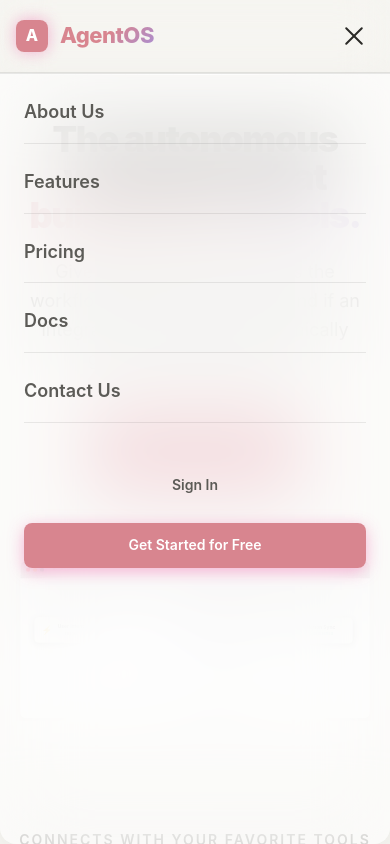
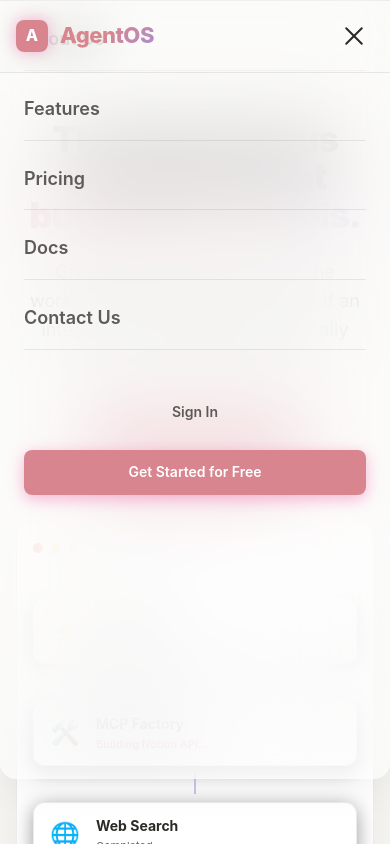
Before and after one commit to Ash1971-sys/Devpost_AgentOS, a Next.js app in the folder frontend/: page / in a window 390 px wide. Both pictures are taken after a click on the label 354 px from the left and 36 px from the top of the page. Shown: the top 844 px of the page. Built offline with nearby package versions, Linux system fonts and the light colour scheme.

Commit message:
fix: comprehensive mobile UI responsiveness, scroll locks, and dead code cleanup

```diff
--- a/frontend/src/app/globals.css
+++ b/frontend/src/app/globals.css
@@ -554,17 +554,6 @@ body {
   .navbar-public {
     padding: 16px !important;
   }
-  .navbar-public-links {
-    width: 100%;
-    margin-top: 16px;
-    overflow-x: auto;
-    padding-bottom: 8px;
-    gap: 16px !important;
-    justify-content: flex-start !important;
-  }
-  .navbar-public-links nav {
-    gap: 16px !important;
-  }
 }
 .pricing-card {
   transition: all 0.5s cubic-bezier(0.4, 0, 0.2, 1);
@@ -582,8 +571,19 @@ body {
   animation: none !important;
   transform: none !important;
 }
-:root.reduce-data .glass-card {
+:root.reduce-data .glass-card,
+:root.reduce-data .sidebar,
+:root.reduce-data .topbar {
   backdrop-filter: none !important;
   -webkit-backdrop-filter: none !important;
   background: var(--bg-secondary) !important;
 }
+
+@media (max-width: 600px) {
+  .hide-on-mobile {
+    display: none !important;
+  }
+  .topbar {
+    padding: 0 12px;
+  }
+}
--- a/frontend/src/app/page.tsx
+++ b/frontend/src/app/page.tsx
@@ -34,8 +34,8 @@ export default function LandingPage() {
           </div>
         </div>
 
-        {/* Animated Node Demo */}
-        <div className="diagram-zoom-wrapper animate-fade-in-up" style={{ marginTop: 80, animationDelay: "0.3s", zIndex: 10 }}>
+        {/* Animated Node Demo - Desktop */}
+        <div className="hidden md:block diagram-zoom-wrapper animate-fade-in-up" style={{ marginTop: 80, animationDelay: "0.3s", zIndex: 10 }}>
           <div id="demo" className="diagram-zoom glass-card" style={{ background: "var(--bg-secondary)", borderRadius: 16 }}>
             <div style={{ width: 1000, height: "100%", position: "relative" }}>
           {/* Header */}
@@ -113,6 +113,59 @@ export default function LandingPage() {
           </div>
           </div>
         </div>
+
+        {/* Animated Node Demo - Mobile Stack */}
+        <div className="md:hidden flex flex-col animate-fade-in-up glass-card mx-auto w-full max-w-sm text-left" style={{ marginTop: 40, animationDelay: "0.3s", zIndex: 10, background: "var(--bg-secondary)", borderRadius: 16, padding: "16px" }}>
+          {/* Header */}
+          <div style={{
+            display: "flex", alignItems: "center", gap: 8, marginBottom: 24, paddingBottom: 16, borderBottom: "1px solid var(--border-primary)"
+          }}>
+            <div style={{ width: 10, height: 10, borderRadius: "50%", background: "var(--error)" }} />
+            <div style={{ width: 10, height: 10, borderRadius: "50%", background: "var(--warning)" }} />
+            <div style={{ width: 10, height: 10, borderRadius: "50%", background: "var(--success)" }} />
+            <span style={{ marginLeft: 8, fontSize: 12, color: "var(--text-tertiary)", fontFamily: "var(--font-mono)" }}>workflow-active</span>
+          </div>
+
+          <div className="flex flex-col items-center gap-2">
+            <div className="node-card w-full" style={{ padding: "12px 16px" }}>
+              <div style={{ fontSize: 24 }}>⚡</div>
+              <div className="flex-1">
+                <div style={{ fontSize: 14, fontWeight: 700 }}>User Intent</div>
+                <div style={{ fontSize: 11, color: "var(--text-tertiary)" }}>Trigger</div>
+              </div>
+            </div>
+
+            <div style={{ width: 2, height: 20, background: "var(--accent-pink)", opacity: 0.5 }} />
+
+            <div className="node-card w-full" style={{ padding: "12px 16px" }}>
+              <div style={{ fontSize: 24 }}>🛠️</div>
+              <div className="flex-1">
+                <div style={{ fontSize: 14, fontWeight: 700 }}>MCP Factory</div>
+                <div style={{ fontSize: 11, color: "var(--accent-pink)", fontWeight: 600 }}>Building Notion API...</div>
+              </div>
+            </div>
+
+            <div style={{ width: 2, height: 20, background: "var(--accent-purple)", opacity: 0.5 }} />
+
+            <div className="node-card w-full" style={{ padding: "12px 16px" }}>
+              <div style={{ fontSize: 24 }}>🌐</div>
+              <div className="flex-1">
+                <div style={{ fontSize: 14, fontWeight: 700 }}>Web Search</div>
+                <div style={{ fontSize: 11, color: "var(--text-tertiary)" }}>Completed</div>
+              </div>
+            </div>
+
+            <div style={{ width: 2, height: 20, background: "var(--accent)", opacity: 0.5 }} />
+
+            <div className="node-card w-full" style={{ padding: "12px 16px" }}>
+              <div style={{ fontSize: 24 }}>✅</div>
+              <div className="flex-1">
+                <div style={{ fontSize: 14, fontWeight: 700 }}>Notion Sync</div>
+                <div style={{ fontSize: 11, color: "var(--success)" }}>Data inserted</div>
+              </div>
+            </div>
+          </div>
+        </div>
       </main>
 
       {/* App Integrations Marquee Showcase */}
@@ -125,7 +178,7 @@ export default function LandingPage() {
         <div className="marquee-container animate-fade-in-up">
           <div className="marquee-content" style={{ display: "flex", gap: 64, alignItems: "center" }}>
             {/* Repeated logos for infinite scroll effect */}
-            {Array.from({ length: 3 }).map((_, i) => (
+            {Array.from({ length: 2 }).map((_, i) => (
               <div key={i} style={{ display: "flex", gap: 64, alignItems: "center" }}>
                 <span style={{ fontSize: 32, fontWeight: 700, color: "var(--text-secondary)" }}>Stripe</span>
                 <span style={{ fontSize: 32, fontWeight: 700, color: "var(--text-secondary)" }}>Slack</span>
@@ -316,10 +369,10 @@ export default function LandingPage() {
         <div style={{ maxWidth: 1200, margin: "48px auto 0", paddingTop: 32, borderTop: "1px solid rgba(255,255,255,0.05)", display: "flex", justifyContent: "space-between", alignItems: "center", flexWrap: "wrap", gap: 16 }}>
           <p style={{ fontSize: 13, color: "var(--text-tertiary)" }}>© 2026 AgentOS Inc. All rights reserved.</p>
           <div style={{ display: "flex", gap: 16, color: "var(--text-tertiary)" }}>
-            <Link href="https://twitter.com" aria-label="AgentOS on Twitter" className="hover:text-[var(--text-primary)] transition-colors">
+            <Link href="https://twitter.com/AgentOS" target="_blank" rel="noopener noreferrer" aria-label="AgentOS on Twitter" className="hover:text-[var(--text-primary)] transition-colors">
               <svg width="20" height="20" fill="currentColor" viewBox="0 0 24 24"><path d="M24 4.557c-.883.392-1.832.656-2.828.775 1.017-.609 1.798-1.574 2.165-2.724-.951.564-2.005.974-3.127 1.195-.897-.957-2.178-1.555-3.594-1.555-3.179 0-5.515 2.966-4.797 6.045-4.091-.205-7.719-2.165-10.148-5.144-1.29 2.213-.669 5.108 1.523 6.574-.806-.026-1.566-.247-2.229-.616-.054 2.281 1.581 4.415 3.949 4.89-.693.188-1.452.232-2.224.084.626 1.956 2.444 3.379 4.6 3.419-2.07 1.623-4.678 2.348-7.29 2.04 2.179 1.397 4.768 2.212 7.548 2.212 9.142 0 14.307-7.721 13.995-14.646.962-.695 1.797-1.562 2.457-2.549z"/></svg>
             </Link>
-            <Link href="https://github.com" aria-label="AgentOS on GitHub" className="hover:text-[var(--text-primary)] transition-colors">
+            <Link href="https://github.com/Ash1971-sys/Devpost_AgentOS" target="_blank" rel="noopener noreferrer" aria-label="AgentOS on GitHub" className="hover:text-[var(--text-primary)] transition-colors">
               <svg width="20" height="20" fill="currentColor" viewBox="0 0 24 24"><path d="M12 0c-6.626 0-12 5.373-12 12 0 5.302 3.438 9.8 8.207 11.387.599.111.793-.261.793-.577v-2.234c-3.338.726-4.033-1.416-4.033-1.416-.546-1.387-1.333-1.756-1.333-1.756-1.089-.745.083-.729.083-.729 1.205.084 1.839 1.237 1.839 1.237 1.07 1.834 2.807 1.304 3.492.997.107-.775.418-1.305.762-1.604-2.665-.305-5.467-1.334-5.467-5.931 0-1.311.469-2.381 1.236-3.221-.124-.303-.535-1.524.117-3.176 0 0 1.008-.322 3.301 1.23.957-.266 1.983-.399 3.003-.404 1.02.005 2.047.138 3.006.404 2.291-1.552 3.297-1.23 3.297-1.23.653 1.653.242 2.874.118 3.176.77.84 1.235 1.911 1.235 3.221 0 4.609-2.807 5.624-5.479 5.921.43.372.823 1.102.823 2.222v3.293c0 .319.192.694.801.576 4.765-1.589 8.199-6.086 8.199-11.386 0-6.627-5.373-12-12-12z"/></svg>
             </Link>
           </div>
--- a/frontend/src/components/PublicNavbar.tsx
+++ b/frontend/src/components/PublicNavbar.tsx
@@ -2,30 +2,39 @@
 
 import Link from "next/link";
 import { useState, useEffect } from "react";
+import React from "react";
 import { usePathname } from "next/navigation";
 
 export default function PublicNavbar() {
   const [showNavbar, setShowNavbar] = useState(true);
-  const [lastScrollY, setLastScrollY] = useState(0);
   const [isMobileMenuOpen, setIsMobileMenuOpen] = useState(false);
   const pathname = usePathname();
+  const lastScrollY = React.useRef(0);
 
   useEffect(() => {
-    let currentLastScrollY = 0;
-
     const handleScroll = () => {
       const currentScrollY = window.scrollY;
-      if (currentScrollY > currentLastScrollY && currentScrollY > 100) {
+      if (currentScrollY > lastScrollY.current && currentScrollY > 100) {
         setShowNavbar(false);
       } else {
         setShowNavbar(true);
       }
-      currentLastScrollY = currentScrollY;
+      lastScrollY.current = currentScrollY;
     };
 
     window.addEventListener("scroll", handleScroll, { passive: true });
     return () => window.removeEventListener("scroll", handleScroll);
   }, []);
+
+  // Lock body scroll when mobile menu is open
+  useEffect(() => {
+    if (isMobileMenuOpen) {
+      document.body.style.overflow = "hidden";
+    } else {
+      document.body.style.overflow = "";
+    }
+    return () => { document.body.style.overflow = ""; };
+  }, [isMobileMenuOpen]);
 
   // Close mobile menu when route changes
   useEffect(() => {
@@ -109,7 +118,7 @@ export default function PublicNavbar() {
 
       {/* Mobile Menu Dropdown */}
       <div
-        className={`lg:hidden fixed inset-0 top-[73px] z-[90] glass-card transition-all duration-300 ease-in-out ${isMobileMenuOpen ? 'opacity-100 pointer-events-auto translate-y-0' : 'opacity-0 pointer-events-none -translate-y-4'}`}
+        className={`lg:hidden fixed inset-0 max-md:top-[65px] md:top-[73px] z-[90] glass-card transition-all duration-300 ease-in-out ${isMobileMenuOpen ? 'opacity-100 pointer-events-auto translate-y-0' : 'opacity-0 pointer-events-none -translate-y-4'}`}
         style={{
           position: "fixed",
           background: "var(--bg-card)",
@@ -117,7 +126,7 @@ export default function PublicNavbar() {
           border: "none",
           borderTop: "1px solid var(--border-primary)",
           borderRadius: "0 0 16px 16px",
-          height: "calc(100vh - 73px)",
+          height: "calc(100vh - 65px)", // Fallback
           overflowY: "auto",
           padding: "24px"
         }}
```
Also changed, not shown: frontend/src/app/dashboard/layout.tsx (+8 -8 lines), 1 other file (tests, documents, lock files or other folders).
